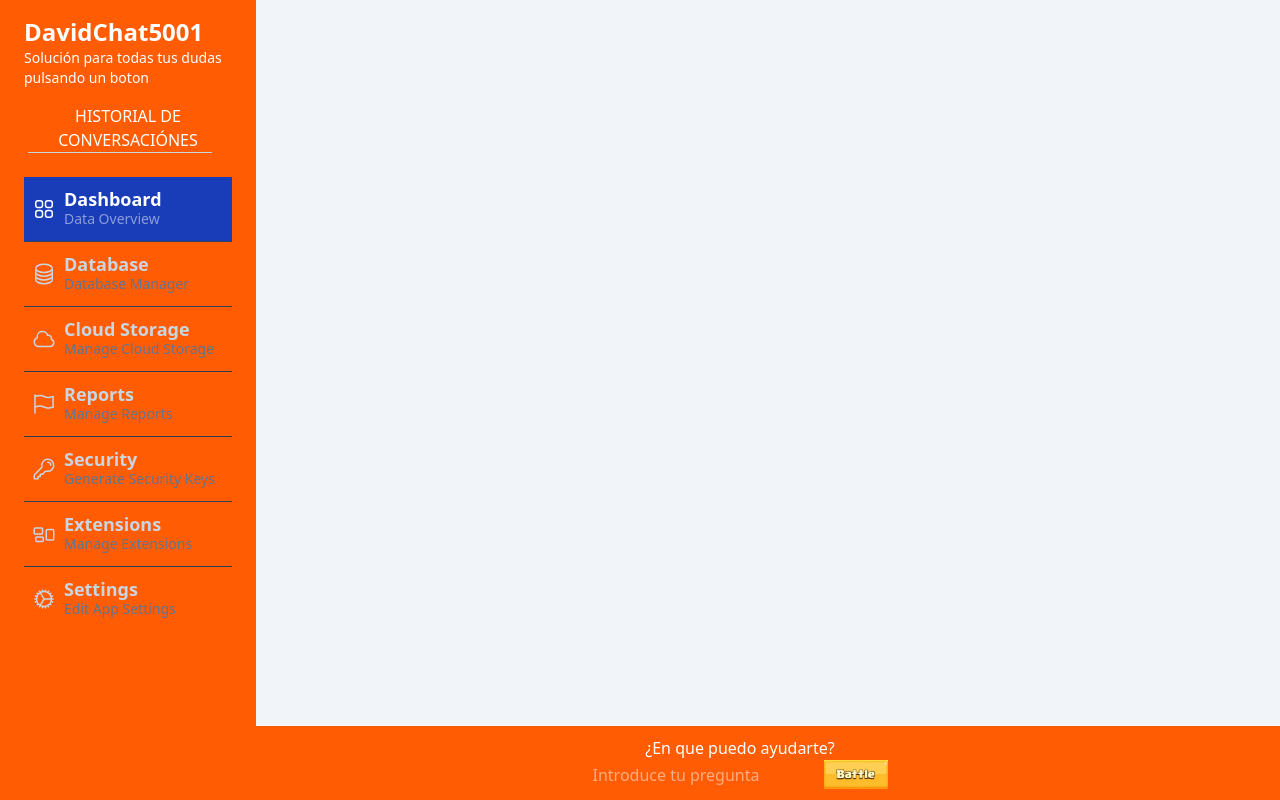
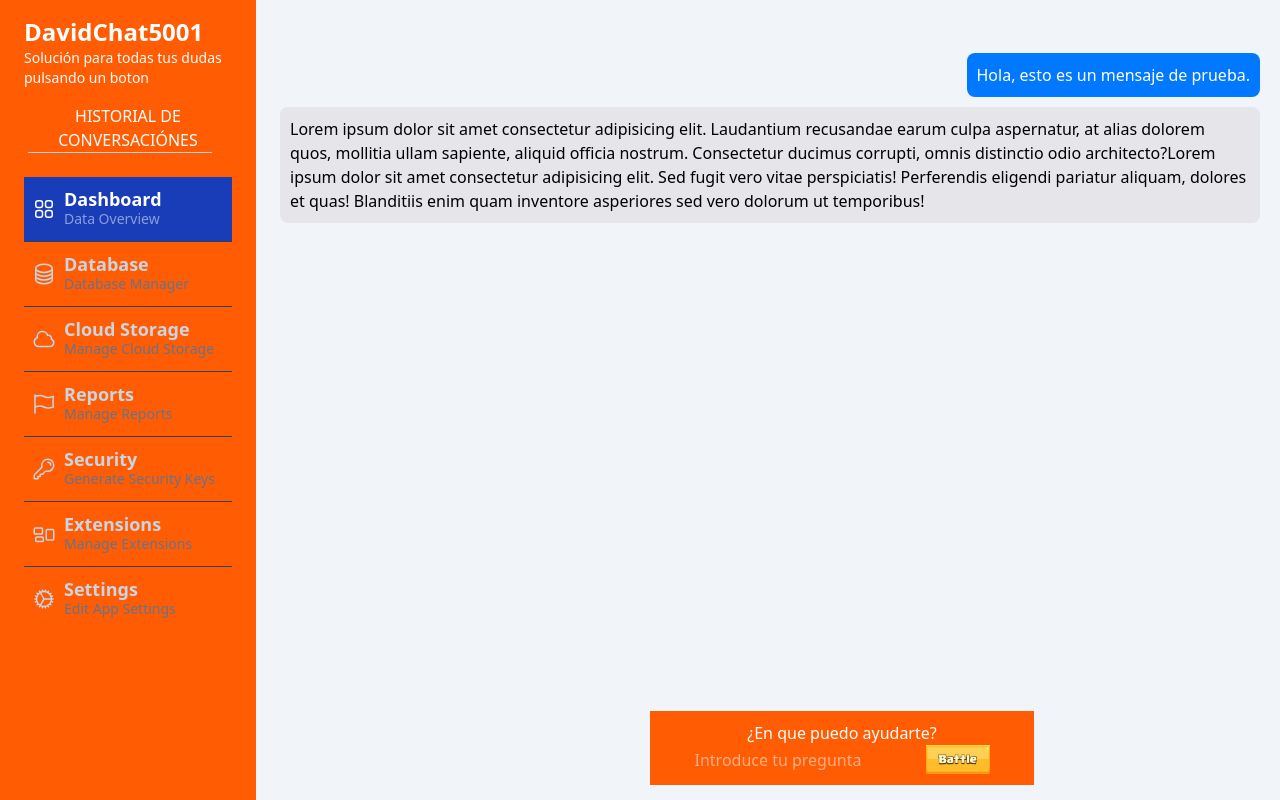
Before and after one commit to davidalvarez2006/Reto, an Angular app: page / in a window 1280 px wide. Shown: the top 800 px of the page. Built offline with nearby package versions, Linux system fonts and the light colour scheme; a web font is replaced by a local one.

Commit message:
overflow fuera

```diff
--- a/src/app/components/Historial-sideBar/Historial-sideBar.component.html
+++ b/src/app/components/Historial-sideBar/Historial-sideBar.component.html
@@ -4,11 +4,12 @@
     :root { font-family: 'Inter', sans-serif; }
 @supports (font-variation-settings: normal) {
   :root { font-family: 'Inter var', sans-serif; }
+
 }
 </style>
-<div class="bg-slate-100 overflow-y-scroll w-screen h-screen antialiased text-slate-300 selection:bg-blue-600 selection:text-white">
+<div class="bg-slate-100 w-screen h-screen antialiased text-slate-300 selection:bg-blue-600 selection:text-white fixed">
     <div class="flex flex-col relative w-screen">
-      <div id="menu" style="background-color: #ff5c04;" class="min-h-screen z-10 text-slate-300 w-64 fixed left-0 h-screen overflow-y-scroll">
+      <div id="menu" style="background-color: #ff5c04" class="min-h-screen z-10 text-slate-300 w-64 fixed left-0 h-screen ">
            <div id="logo" class="my-4 px-6">
             <h1 class="text-lg md:text-2xl font-bold text-white">DavidChat5001</h1>
             <p class="text-slate-500 text-sm text-white">Solución para todas tus dudas pulsando un boton</p>
--- a/src/app/components/chat-textbar/chat-textbar.component.css
+++ b/src/app/components/chat-textbar/chat-textbar.component.css
@@ -13,9 +13,9 @@
 
 .footer {
   position: fixed;
-  bottom: 0;
-  left: 100px;
-  width: 100%;
+  bottom: 15px;
+  left: 650px;
+  width: 30%;
   background-color: #ff5c04;
   color: white;
   text-align: center;
```
